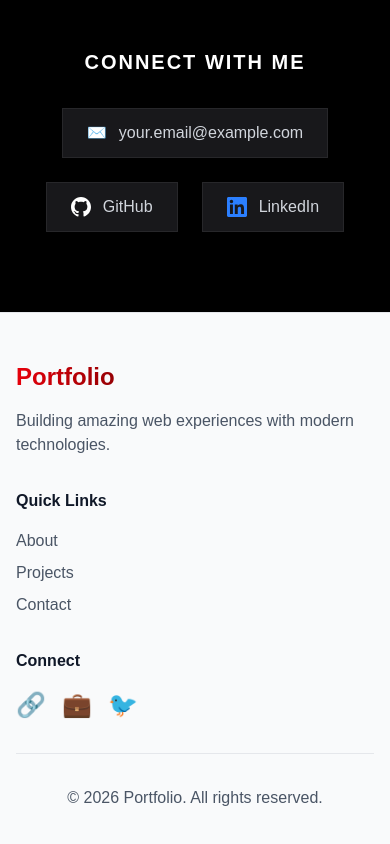
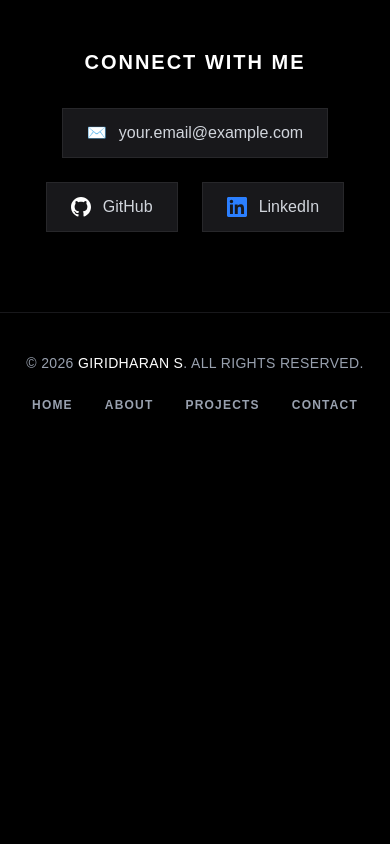
Before and after one commit to Giridharan0624/my-portfolio, a Next.js app: page / in a window 390 px wide. Shown: the part 4655-5499 px from the top of the page. After the commit the page ends 5108 px from the top, so only its background shows below. Built offline with nearby package versions, Linux system fonts and the light colour scheme; no server answers; the database is empty.

Commit message:
footer update

```diff
--- a/components/Footer.tsx
+++ b/components/Footer.tsx
@@ -3,71 +3,34 @@ import Link from 'next/link';
 export default function Footer() {
     const currentYear = new Date().getFullYear();
 
-    const socialLinks = [
-        { name: 'GitHub', href: 'https://github.com', icon: '🔗' },
-        { name: 'LinkedIn', href: 'https://linkedin.com', icon: '💼' },
-        { name: 'Twitter', href: 'https://twitter.com', icon: '🐦' },
+    const navLinks = [
+        { label: 'HOME', href: '/#' },
+        { label: 'ABOUT', href: '/#about' },
+        { label: 'PROJECTS', href: '/#projects' },
+        { label: 'CONTACT', href: '/#contact' },
     ];
 
     return (
-        <footer className="bg-gray-50 dark:bg-gray-900 border-t border-gray-200 dark:border-gray-800">
-            <div className="max-w-7xl mx-auto px-4 sm:px-6 lg:px-8 py-12">
-                <div className="grid grid-cols-1 md:grid-cols-3 gap-8">
-                    {/* Brand */}
-                    <div>
-                        <h3 className="text-2xl font-bold bg-gradient-to-r from-red-600 to-black bg-clip-text text-transparent mb-4">
-                            Portfolio
-                        </h3>
-                        <p className="text-gray-600 dark:text-gray-400">
-                            Building amazing web experiences with modern technologies.
-                        </p>
+        <footer className="bg-black py-10 border-t border-zinc-900">
+            <div className="max-w-7xl mx-auto px-4 sm:px-6 lg:px-8">
+                <div className="flex flex-col md:flex-row justify-between items-center gap-6">
+                    {/* Rights */}
+                    <div className="text-gray-400 text-sm font-medium tracking-wide">
+                        &copy; {currentYear} <span className="text-white">GIRIDHARAN S</span>. ALL RIGHTS RESERVED.
                     </div>
 
                     {/* Quick Links */}
-                    <div>
-                        <h4 className="font-semibold text-gray-900 dark:text-white mb-4">Quick Links</h4>
-                        <ul className="space-y-2">
-                            <li>
-                                <Link href="/about" className="text-gray-600 hover:text-red-600 dark:text-gray-400 dark:hover:text-red-400 transition-colors">
-                                    About
-                                </Link>
-                            </li>
-                            <li>
-                                <Link href="/projects" className="text-gray-600 hover:text-red-600 dark:text-gray-400 dark:hover:text-red-400 transition-colors">
-                                    Projects
-                                </Link>
-                            </li>
-                            <li>
-                                <Link href="/contact" className="text-gray-600 hover:text-red-600 dark:text-gray-400 dark:hover:text-red-400 transition-colors">
-                                    Contact
-                                </Link>
-                            </li>
-                        </ul>
-                    </div>
-
-                    {/* Social Links */}
-                    <div>
-                        <h4 className="font-semibold text-gray-900 dark:text-white mb-4">Connect</h4>
-                        <div className="flex space-x-4">
-                            {socialLinks.map((link) => (
-                                <a
-                                    key={link.name}
-                                    href={link.href}
-                                    target="_blank"
-                                    rel="noopener noreferrer"
-                                    className="text-2xl hover:scale-110 transition-transform"
-                                    aria-label={link.name}
-                                >
-                                    {link.icon}
-                                </a>
-                            ))}
-                        </div>
-                    </div>
-                </div>
-
-                {/* Copyright */}
-                <div className="mt-8 pt-8 border-t border-gray-200 dark:border-gray-800 text-center text-gray-600 dark:text-gray-400">
-                    <p>&copy; {currentYear} Portfolio. All rights reserved.</p>
+                    <nav className="flex flex-wrap justify-center gap-x-8 gap-y-2">
+                        {navLinks.map((link) => (
+                            <Link
+                                key={link.label}
+                                href={link.href}
+                                className="text-gray-400 hover:text-red-600 text-xs font-bold tracking-widest transition-colors uppercase"
+                            >
+                                {link.label}
+                            </Link>
+                        ))}
+                    </nav>
                 </div>
             </div>
         </footer>
```
